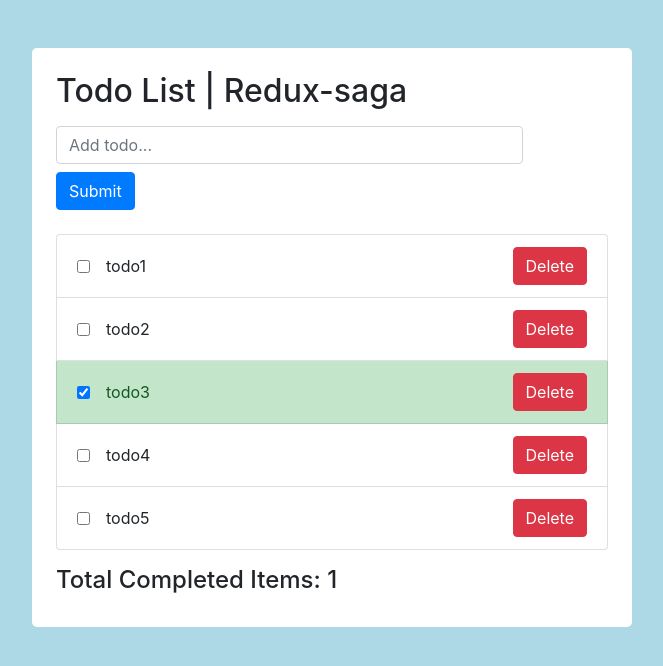
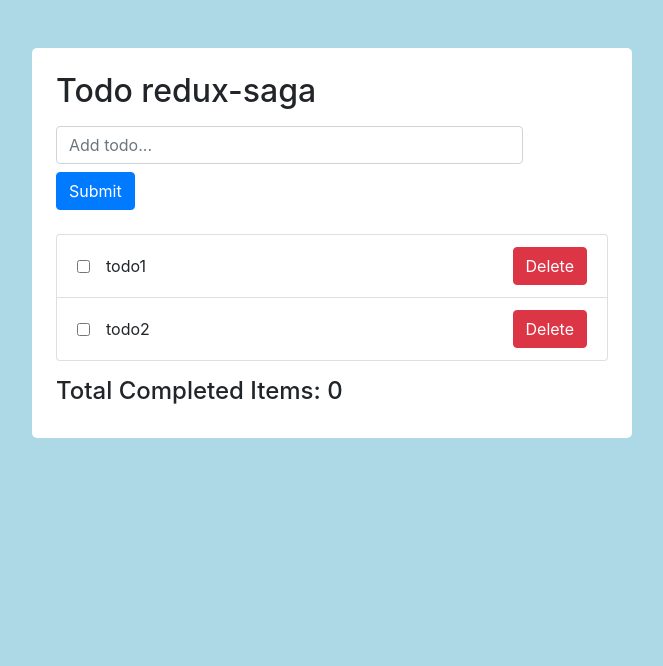
Before and after one commit to wasilahmad/redux-saga-todo, a React (Create React App) app: page / in a window 1280 px wide. Shown: the top 666 px of the page, without its empty margins (308-971 px from the left). Built offline with nearby package versions, Linux system fonts and the light colour scheme; no server answers.

Commit message:
implemented edit toddle feature and minor beatification

```diff
--- a/src/App.js
+++ b/src/App.js
@@ -7,7 +7,7 @@
 const App = () => {
 	return (
 		<div className='container bg-white p-4 mt-5 mb-5'>
-			<h2 className='mb-3'>Todo List | Redux-saga</h2>
+			<h2 className='mb-3'>Todo redux-saga</h2>
 			<AddTodoForm />
 			<TodoList />
 			<TotalCompleteItems />
--- a/src/components/TodoItem.js
+++ b/src/components/TodoItem.js
@@ -3,16 +3,14 @@
 import { deleteTodo, editTodo } from '../actions';
 
 const TodoItem = ({ id, title, completed }) => {
-	// const [checkboxVal, setCheckboxVal] = useState(false);
 	const dispatch = useDispatch();
 
-	const deleteHandler = (id) => {
+	const deleteTodoHandler = (id) => {
 		// console.log("Todo ID", id);
 		dispatch(deleteTodo(id));
 	}
 
-	const completedHandler = (todo) => {
-		//console.log("is todo completed:", todo);
+	const completeTodoHandler = (todo) => {
 		dispatch(editTodo(todo));
 	}
 
@@ -20,10 +18,10 @@
 		<li className={`list-group-item ${completed && 'list-group-item-success'}`}>
 			<div className='d-flex justify-content-between'>
 				<span className='d-flex align-items-center'>
-					<input type='checkbox' className='mr-3' onChange={(event) => completedHandler({ id, title, completed })} checked={completed}></input>
+					<input type='checkbox' className='mr-3' onChange={(event) => completeTodoHandler({ id, title, completed: !completed })} checked={completed}></input>
 					{title}
 				</span>
-				<button className='btn btn-danger' onClick={() => deleteHandler(id)}>Delete</button>
+				<button className='btn btn-danger' onClick={() => deleteTodoHandler(id)}>Delete</button>
 			</div>
 		</li>
 	);
--- a/src/components/TodoList.js
+++ b/src/components/TodoList.js
@@ -21,9 +21,9 @@
 
 	return (
 		<ul className='list-group'>
-			{todos.map((todo) => (
+			{todos.length ? (todos.map((todo) => (
 				<TodoItem key={todo.id} id={todo.id} title={todo.title} completed={todo.completed} />
-			))}
+			))):(<li className='list-group-item'><div className='d-flex'>No more todos!</div></li>)}
 		</ul>
 	);
 };
--- a/src/reducers/todoReducer.js
+++ b/src/reducers/todoReducer.js
@@ -3,10 +3,7 @@
 const initialState = {
     todos: [
         { id: 1, title: 'todo1', completed: false },
-        { id: 2, title: 'todo2', completed: false },
-        { id: 3, title: 'todo3', completed: true },
-        { id: 4, title: 'todo4', completed: false },
-        { id: 5, title: 'todo5', completed: false },
+        { id: 2, title: 'todo2', completed: false }
     ]
 };
 
@@ -34,11 +31,13 @@
         };
         case EDIT_TODO_SUCCESS:
         //console.log("EDIT_TODO_SUCCESS", action.payload);
-        //const tempTodos = [...state.todos];
-        //const { id, completed } = action.payload.todo;
+        const tempTodos = [...state.todos];
+        const {id, completed } = action.payload.todo;
+        const index = tempTodos.findIndex(todo => todo.id === id);
+        tempTodos[index].completed = completed;
         return {
             ...state,
-            todos: [...state.todos]
+            todos: [...tempTodos]
         };
         default : return {...state};
     }
```
